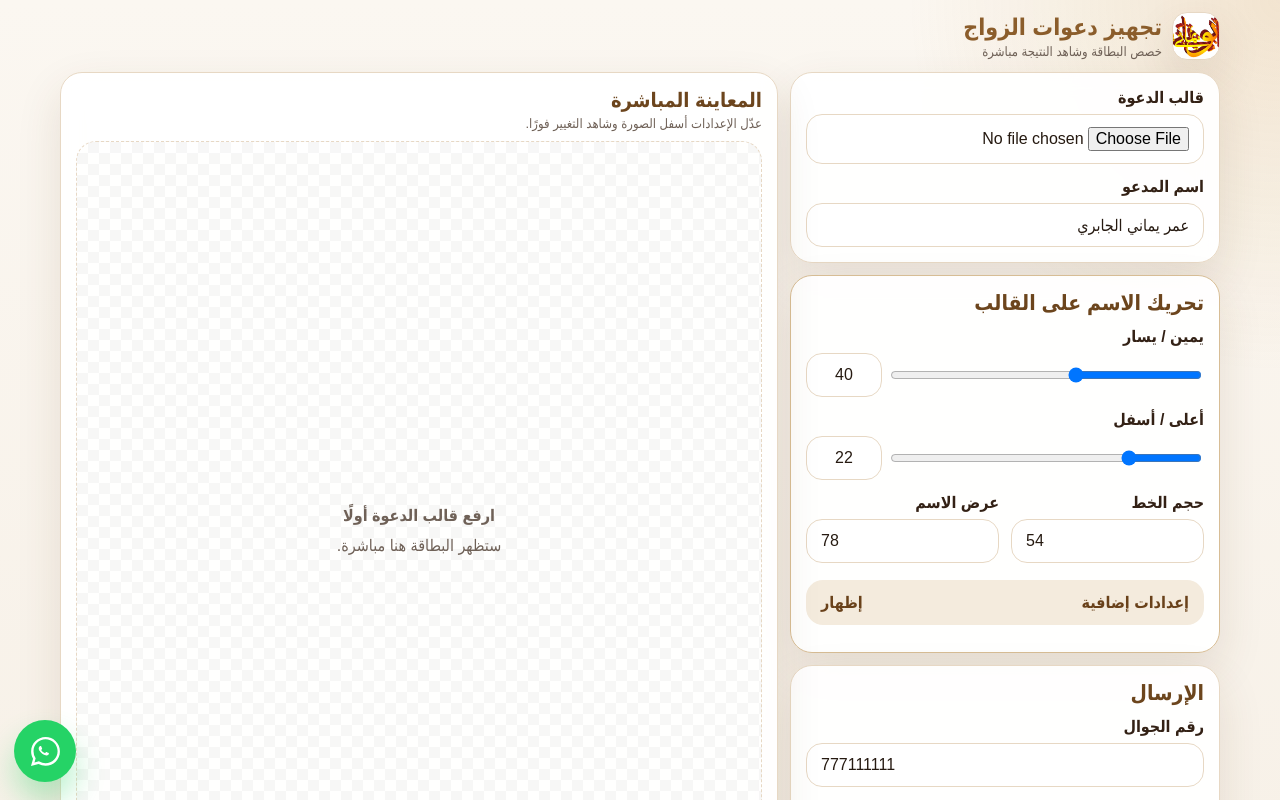
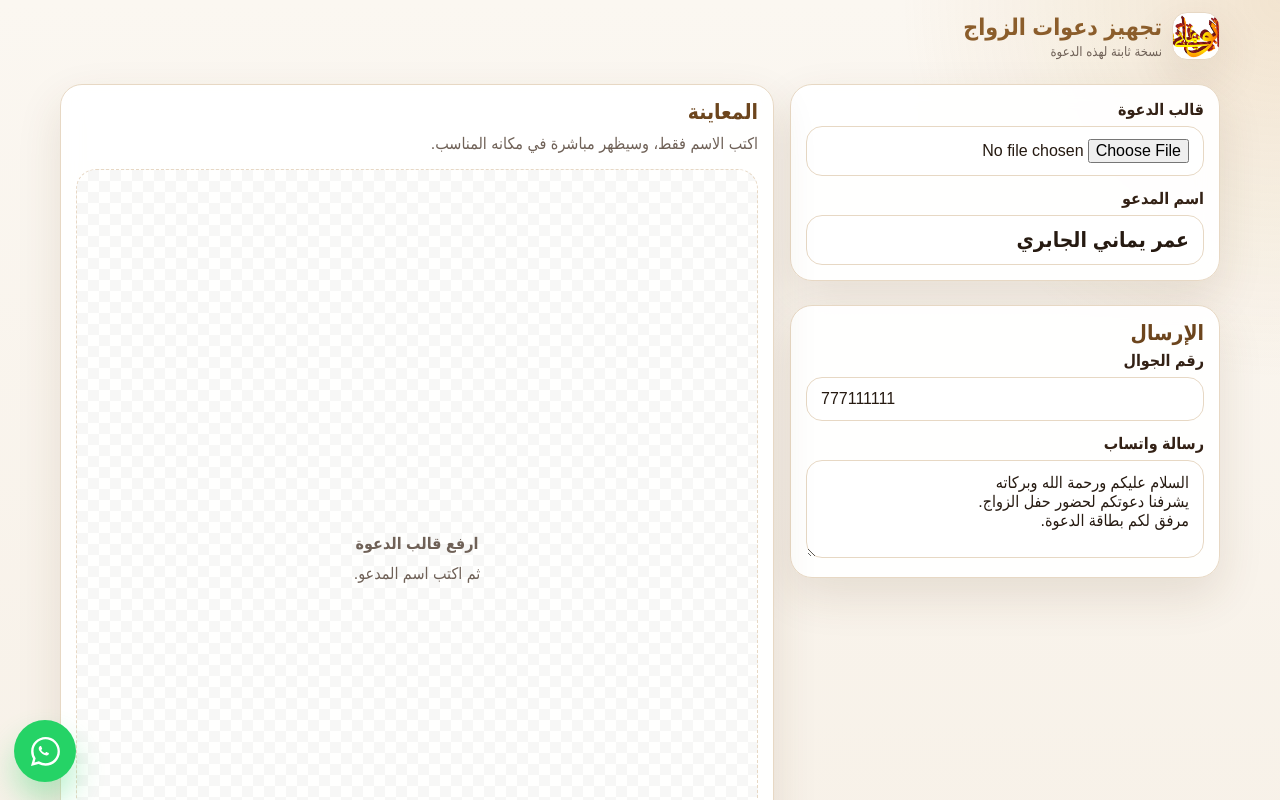
Before and after one commit to rootaipro-svg/wedding-invitation-app, a Next.js app: page / in a window 1280 px wide. Shown: the top 800 px of the page. Built offline with nearby package versions, Linux system fonts and the light colour scheme.

Commit message:
Add files via upload

```diff
--- a/app/globals.css
+++ b/app/globals.css
@@ -21,14 +21,14 @@ html, body {
   font-family: Arial, Tahoma, "Segoe UI", sans-serif;
 }
 
-button, input, select, textarea { font: inherit; }
+button, input, textarea { font: inherit; }
 a { color: inherit; text-decoration: none; }
 
 .app-shell {
   min-height: 100vh;
   max-width: 760px;
   margin: 0 auto;
-  padding: 12px 10px 110px;
+  padding: 12px 10px 105px;
 }
 
 .topbar {
@@ -77,12 +77,6 @@ a { color: inherit; text-decoration: none; }
   cursor: pointer;
 }
 
-.mobile-flow {
-  display: flex;
-  flex-direction: column;
-  gap: 12px;
-}
-
 .card {
   background: var(--card);
   border: 1px solid var(--border);
@@ -90,16 +84,22 @@ a { color: inherit; text-decoration: none; }
   box-shadow: var(--shadow);
   padding: 15px;
   backdrop-filter: blur(10px);
+  margin-bottom: 12px;
 }
 
 .card h2 {
-  margin: 0 0 12px;
+  margin: 0 0 6px;
   color: #6c451d;
   font-size: 21px;
 }
 
+.card p {
+  margin: 0 0 12px;
+  color: var(--muted);
+  line-height: 1.7;
+}
+
 .field { margin-bottom: 13px; }
-
 .field:last-child { margin-bottom: 0; }
 
 .field label {
@@ -109,7 +109,7 @@ a { color: inherit; text-decoration: none; }
   color: #332115;
 }
 
-.input, .textarea, .select {
+.input, .textarea {
   width: 100%;
   border: 1px solid var(--border);
   background: rgba(255,255,255,0.96);
@@ -119,12 +119,17 @@ a { color: inherit; text-decoration: none; }
   color: var(--text);
 }
 
+.name-input {
+  font-size: 21px;
+  font-weight: 800;
+}
+
 .textarea {
   resize: vertical;
   min-height: 96px;
 }
 
-.input:focus, .textarea:focus, .select:focus {
+.input:focus, .textarea:focus {
   border-color: var(--primary-2);
   box-shadow: 0 0 0 4px rgba(200, 144, 59, 0.15);
 }
@@ -133,23 +138,11 @@ a { color: inherit; text-decoration: none; }
   position: sticky;
   top: 0;
   z-index: 40;
-  padding-bottom: 12px;
-}
-
-.preview-title-row h2 {
-  margin: 0;
-  font-size: 20px;
-}
-
-.preview-title-row p {
-  margin: 4px 0 10px;
-  color: var(--muted);
-  font-size: 13px;
 }
 
 .preview-stage {
-  height: min(58vh, 520px);
-  min-height: 340px;
+  height: min(62vh, 560px);
+  min-height: 360px;
   display: grid;
   place-items: center;
   border: 1px dashed var(--border);
@@ -181,66 +174,6 @@ canvas {
   line-height: 1.9;
 }
 
-.controls-card {
-  border-color: #d7bd95;
-}
-
-.range-grid {
-  display: grid;
-  grid-template-columns: 1fr 76px;
-  gap: 10px;
-  align-items: center;
-}
-
-.range-grid input[type="range"] {
-  width: 100%;
-}
-
-.mini-input {
-  text-align: center;
-  padding-inline: 8px;
-}
-
-.two-col {
-  display: grid;
-  grid-template-columns: 1fr 1fr;
-  gap: 12px;
-}
-
-.color-grid {
-  display: grid;
-  grid-template-columns: 1fr 54px;
-  gap: 10px;
-}
-
-.color-grid input[type="color"] {
-  width: 54px;
-  height: 46px;
-  border: 1px solid var(--border);
-  border-radius: 14px;
-  background: #fff;
-  padding: 4px;
-}
-
-.advanced-toggle {
-  width: 100%;
-  border: 0;
-  background: #f4ebdd;
-  color: #69411a;
-  padding: 13px 15px;
-  border-radius: 17px;
-  display: flex;
-  align-items: center;
-  justify-content: space-between;
-  font-weight: 800;
-  cursor: pointer;
-  margin: 4px 0 12px;
-}
-
-.advanced-box {
-  padding-top: 4px;
-}
-
 .status {
   border-radius: 16px;
   padding: 12px 14px;
@@ -248,6 +181,7 @@ canvas {
   background: #fff8ea;
   color: #6a471a;
   line-height: 1.6;
+  margin-bottom: 12px;
 }
 
 .bottom-actions {
@@ -259,7 +193,7 @@ canvas {
   max-width: 760px;
   margin: 0 auto;
   display: grid;
-  grid-template-columns: .8fr 1fr 1fr .8fr;
+  grid-template-columns: 1fr 1fr 1fr;
   gap: 8px;
   padding: 10px;
   background: rgba(255,255,255,0.92);
@@ -332,22 +266,24 @@ canvas {
   .app-shell {
     max-width: 1180px;
     padding-bottom: 40px;
-  }
-
-  .mobile-flow {
     display: grid;
     grid-template-columns: 430px minmax(0, 1fr);
     grid-template-areas:
-      "form preview"
-      "controls preview"
-      "details preview";
+      "top top"
+      "input preview"
+      "send preview"
+      "status preview"
+      "footer footer";
+    gap: 12px 16px;
     align-items: start;
   }
 
-  .compact-card { grid-area: form; }
-  .controls-card { grid-area: controls; }
-  .details-card { grid-area: details; }
+  .topbar { grid-area: top; }
+  .input-card { grid-area: input; }
+  .send-card { grid-area: send; }
+  .status { grid-area: status; }
   .preview-card { grid-area: preview; top: 12px; }
+  .footer { grid-area: footer; }
 
   .preview-stage {
     height: 780px;
@@ -356,7 +292,6 @@ canvas {
 
   .bottom-actions {
     position: static;
-    margin-top: 12px;
     grid-column: 1 / -1;
   }
 
@@ -371,17 +306,11 @@ canvas {
   .brand-title h1 { font-size: 21px; }
   .brand-title p { font-size: 12px; }
   .preview-stage {
-    height: 54vh;
-    min-height: 300px;
-  }
-  .two-col {
-    grid-template-columns: 1fr;
-  }
-  .bottom-actions {
-    grid-template-columns: 1fr 1fr 1fr 1fr;
+    height: 58vh;
+    min-height: 330px;
   }
   .btn {
-    font-size: 13px;
-    padding: 11px 6px;
+    font-size: 14px;
+    padding: 11px 8px;
   }
 }
--- a/app/page.tsx
+++ b/app/page.tsx
@@ -2,8 +2,6 @@
 
 import Image from "next/image";
 import { ChangeEvent, useEffect, useMemo, useRef, useState } from "react";
-
-type FontWeight = "400" | "700";
 
 declare global {
   interface BeforeInstallPromptEvent extends Event {
@@ -15,6 +13,14 @@ declare global {
     deferredPrompt?: BeforeInstallPromptEvent | null;
   }
 }
+
+const NAME_X_PERCENT = 50;
+const NAME_Y_PERCENT = 38.4;
+const NAME_FONT_SIZE = 58;
+const NAME_BOX_WIDTH_PERCENT = 70;
+const NAME_COLOR = "#111111";
+const NAME_WEIGHT = "700";
+const NAME_LINE_HEIGHT = 1.25;
 
 function normalizePhone(phone: string) {
   let value = String(phone || "").trim().replace(/[^\d]/g, "");
@@ -40,7 +46,7 @@ function wrapText(ctx: CanvasRenderingContext2D, text: string, maxWidth: number)
   }
 
   if (current) lines.push(current);
-  return lines.slice(0, 3);
+  return lines.slice(0, 2);
 }
 
 function dataUrlToFile(dataUrl: string, filename: string) {
@@ -70,21 +76,11 @@ export default function Home() {
   const [guestName, setGuestName] = useState("عمر يماني الجابري");
   const [phone, setPhone] = useState("777111111");
   const [message, setMessage] = useState(
-    "السلام عليكم ورحمة الله وبركاته\nيشرفنا دعوتكم لحضور حفل الزواج.\nالمرفق لكم بطاقة الدعوة."
+    "السلام عليكم ورحمة الله وبركاته\nيشرفنا دعوتكم لحضور حفل الزواج.\nمرفق لكم بطاقة الدعوة."
   );
-
-  const [xPercent, setXPercent] = useState(40);
-  const [yPercent, setYPercent] = useState(22);
-  const [fontSize, setFontSize] = useState(54);
-  const [fontColor, setFontColor] = useState("#8B2E2E");
-  const [fontWeight, setFontWeight] = useState<FontWeight>("700");
-  const [boxWidthPercent, setBoxWidthPercent] = useState(78);
-  const [lineHeight, setLineHeight] = useState(1.35);
-
   const [imageReady, setImageReady] = useState(false);
   const [status, setStatus] = useState("");
   const [canInstall, setCanInstall] = useState(false);
-  const [advancedOpen, setAdvancedOpen] = useState(false);
 
   useEffect(() => {
     const handler = (e: Event) => {
@@ -119,7 +115,7 @@ export default function Home() {
 
     const url = URL.createObjectURL(file);
     setTemplateUrl(url);
-    setStatus("تم رفع القالب. حرّك الاسم من الإعدادات وستظهر النتيجة مباشرة.");
+    setStatus("تم رفع قالب الدعوة. اكتب الاسم وسيظهر مباشرة في مكانه.");
   }
 
   useEffect(() => {
@@ -148,23 +144,23 @@ export default function Home() {
       ctx.clearRect(0, 0, width, height);
       ctx.drawImage(img, 0, 0, width, height);
 
-      const computedFontSize = Math.max(12, Math.round(fontSize * scale));
-      ctx.font = `${fontWeight} ${computedFontSize}px Arial, Tahoma, sans-serif`;
-      ctx.fillStyle = fontColor;
+      const computedFontSize = Math.max(12, Math.round(NAME_FONT_SIZE * scale));
+      ctx.font = `${NAME_WEIGHT} ${computedFontSize}px "Arial", "Tahoma", cursive, sans-serif`;
+      ctx.fillStyle = NAME_COLOR;
       ctx.textAlign = "center";
       ctx.textBaseline = "middle";
       ctx.direction = "rtl";
 
-      const maxTextWidth = width * (boxWidthPercent / 100);
+      const maxTextWidth = width * (NAME_BOX_WIDTH_PERCENT / 100);
       const lines = wrapText(ctx, guestName, maxTextWidth);
-      const x = width * (xPercent / 100);
-      const y = height * (yPercent / 100);
-      const lineGap = computedFontSize * lineHeight;
+      const x = width * (NAME_X_PERCENT / 100);
+      const y = height * (NAME_Y_PERCENT / 100);
+      const lineGap = computedFontSize * NAME_LINE_HEIGHT;
       const totalHeight = (lines.length - 1) * lineGap;
 
       ctx.save();
-      ctx.shadowColor = "rgba(255,255,255,0.96)";
-      ctx.shadowBlur = Math.round(12 * scale);
+      ctx.shadowColor = "rgba(255,255,255,0.9)";
+      ctx.shadowBlur = Math.round(2 * scale);
       ctx.shadowOffsetX = 0;
       ctx.shadowOffsetY = 0;
 
@@ -182,17 +178,7 @@ export default function Home() {
     };
 
     img.src = templateUrl;
-  }, [
-    templateUrl,
-    guestName,
-    xPercent,
-    yPercent,
-    fontSize,
-    fontColor,
-    fontWeight,
-    boxWidthPercent,
-    lineHeight,
-  ]);
+  }, [templateUrl, guestName]);
 
   async function installApp() {
     if (!window.deferredPrompt) {
@@ -262,17 +248,6 @@ export default function Home() {
     window.open(whatsappUrl, "_blank", "noopener,noreferrer");
   }
 
-  function resetPosition() {
-    setXPercent(40);
-    setYPercent(22);
-    setFontSize(54);
-    setBoxWidthPercent(78);
-    setLineHeight(1.35);
-    setFontColor("#8B2E2E");
-    setFontWeight("700");
-    setStatus("تمت إعادة ضبط مكان الاسم.");
-  }
-
   return (
     <main className="app-shell">
       <header className="topbar">
@@ -280,7 +255,7 @@ export default function Home() {
           <Image src="/logo.png" alt="شعار التطبيق" width={48} height={48} className="brand-logo" />
           <div className="brand-title">
             <h1>تجهيز دعوات الزواج</h1>
-            <p>خصص البطاقة وشاهد النتيجة مباشرة</p>
+            <p>نسخة ثابتة لهذه الدعوة</p>
           </div>
         </div>
 
@@ -291,8 +266,7 @@ export default function Home() {
         ) : null}
       </header>
 
-      <section className="mobile-flow">
-        <div className="card compact-card">
+      <section className="card input-card">
         <div className="field">
           <label>قالب الدعوة</label>
           <input className="input" type="file" accept="image/*" onChange={handleTemplateUpload} />
@@ -300,96 +274,28 @@ export default function Home() {
 
         <div className="field">
           <label>اسم المدعو</label>
-            <input className="input" value={guestName} onChange={(e) => setGuestName(e.target.value)} />
+          <input className="input name-input" value={guestName} onChange={(e) => setGuestName(e.target.value)} />
         </div>
-        </div>
+      </section>
 
-        <div className="card preview-card">
-          <div className="preview-title-row">
-            <div>
-              <h2>المعاينة المباشرة</h2>
-              <p>عدّل الإعدادات أسفل الصورة وشاهد التغيير فورًا.</p>
-            </div>
-          </div>
+      <section className="card preview-card">
+        <h2>المعاينة</h2>
+        <p>اكتب الاسم فقط، وسيظهر مباشرة في مكانه المناسب.</p>
 
         <div className="preview-stage">
           {templateUrl ? (
             <canvas ref={canvasRef} />
           ) : (
             <div className="placeholder">
-                <strong>ارفع قالب الدعوة أولًا</strong>
+              <strong>ارفع قالب الدعوة</strong>
               <br />
-                ستظهر البطاقة هنا مباشرة.
+              ثم اكتب اسم المدعو.
             </div>
           )}
         </div>
-        </div>
+      </section>
 
-        <div className="card controls-card">
-          <h2>تحريك الاسم على القالب</h2>
-
-          <div className="field">
-            <label>يمين / يسار</label>
-            <div className="range-grid">
-              <input type="range" min="0" max="100" value={xPercent} onChange={(e) => setXPercent(Number(e.target.value))} />
-              <input className="input mini-input" dir="ltr" value={xPercent} onChange={(e) => setXPercent(Number(e.target.value))} />
-            </div>
-          </div>
-
-          <div className="field">
-            <label>أعلى / أسفل</label>
-            <div className="range-grid">
-              <input type="range" min="0" max="100" value={yPercent} onChange={(e) => setYPercent(Number(e.target.value))} />
-              <input className="input mini-input" dir="ltr" value={yPercent} onChange={(e) => setYPercent(Number(e.target.value))} />
-            </div>
-          </div>
-
-          <div className="two-col">
-            <div className="field">
-              <label>حجم الخط</label>
-              <input className="input" type="number" dir="ltr" value={fontSize} min="10" max="160" onChange={(e) => setFontSize(Number(e.target.value))} />
-            </div>
-
-            <div className="field">
-              <label>عرض الاسم</label>
-              <input className="input" type="number" dir="ltr" value={boxWidthPercent} min="20" max="100" onChange={(e) => setBoxWidthPercent(Number(e.target.value))} />
-            </div>
-          </div>
-
-          <button className="advanced-toggle" onClick={() => setAdvancedOpen((value) => !value)}>
-            <span>إعدادات إضافية</span>
-            <span>{advancedOpen ? "إخفاء" : "إظهار"}</span>
-          </button>
-
-          {advancedOpen ? (
-            <div className="advanced-box">
-              <div className="two-col">
-                <div className="field">
-                  <label>سماكة الخط</label>
-                  <select className="select" value={fontWeight} onChange={(e) => setFontWeight(e.target.value as FontWeight)}>
-                    <option value="400">عادي</option>
-                    <option value="700">عريض</option>
-                  </select>
-                </div>
-
-                <div className="field">
-                  <label>لون الخط</label>
-                  <div className="color-grid">
-                    <input className="input" dir="ltr" value={fontColor} onChange={(e) => setFontColor(e.target.value)} />
-                    <input type="color" value={fontColor} onChange={(e) => setFontColor(e.target.value)} />
-                  </div>
-                </div>
-              </div>
-
-              <div className="field">
-                <label>تباعد الأسطر</label>
-                <input className="input" type="number" step="0.05" min="1" max="2.5" dir="ltr" value={lineHeight} onChange={(e) => setLineHeight(Number(e.target.value))} />
-              </div>
-            </div>
-          ) : null}
-        </div>
-
-        <div className="card details-card">
+      <section className="card send-card">
         <h2>الإرسال</h2>
 
         <div className="field">
@@ -401,13 +307,11 @@ export default function Home() {
           <label>رسالة واتساب</label>
           <textarea className="textarea" rows={4} value={message} onChange={(e) => setMessage(e.target.value)} />
         </div>
-        </div>
+      </section>
 
       {status ? <div className="status">{status}</div> : null}
-      </section>
 
       <div className="bottom-actions">
-        <button className="btn btn-secondary" onClick={resetPosition}>ضبط</button>
         <button className="btn btn-primary" disabled={!imageReady} onClick={shareImage}>مشاركة</button>
         <button className="btn btn-outline" disabled={!imageReady} onClick={downloadImage}>تحميل</button>
         <button className="btn btn-secondary" onClick={openWhatsApp}>واتساب</button>
```
Also changed, not shown: public/sw.js (+11 -8 lines). Lines whose indentation alone changed are shown as unchanged.
